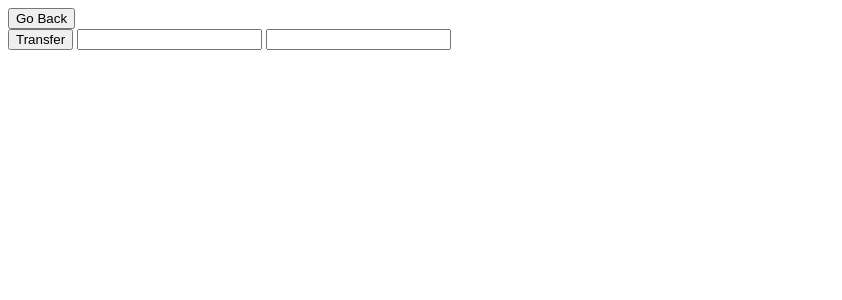
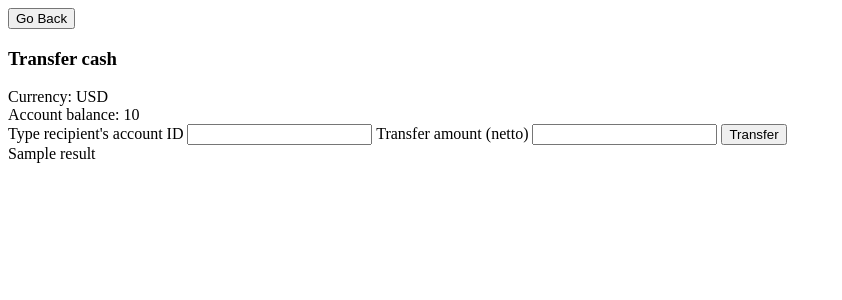
Before and after one commit to dairungarbayev/KaspiLab2021_DE_Project, a Django app: template webapp/templates/transfer.html in a window 1280 px wide. Shown: the top 300 px of the page, without its empty margins (0-842 px from the left). Run offline with Django 3.2, Linux system fonts and the light colour scheme; the template is opened without the code that fills it: most values are stand-ins (such as "Sample title", 1, 10 or a date in 2020).

Commit message:
Transfer page appearance improvement with result display.

```diff
--- a/webapp/templates/account_transactions.html
+++ b/webapp/templates/account_transactions.html
@@ -6,7 +6,7 @@
     <title>Accounts List</title>
 </head>
 <body>
-<button type="button" onclick="window.location='/accounts'">Go Back</button>
+<button type="button" onclick="window.location='/accounts'">Go to Accounts List</button>
 <button type="button" onclick="window.location='{{account.id_}}/transfer'">Transfer</button>
 <button type="button" onclick="window.location='{{account.id_}}/deposit_cash'">Deposit cash</button>
 
--- a/webapp/templates/cash_deposit.html
+++ b/webapp/templates/cash_deposit.html
@@ -2,6 +2,7 @@
 <html lang="en">
 <head>
     <meta charset="UTF-8">
+    <link href="https://cdn.jsdelivr.net/npm/bootstrap@5.1.3/dist/css/bootstrap.min.css" rel="stylesheet" integrity="sha384-1BmE4kWBq78iYhFldvKuhfTAU6auU8tT94WrHftjDbrCEXSU1oBoqyl2QvZ6jIW3" crossorigin="anonymous">
     <title>Cash deposit</title>
 </head>
 <body>
--- a/webapp/templates/transfer.html
+++ b/webapp/templates/transfer.html
@@ -8,11 +8,28 @@
 
 <button type="button" onclick="window.location='/accounts/{{source_account.id_}}'">Go Back</button>
 
+<div class="row d-flex justify-content-center flex-nowrap">
+    <h3>Transfer cash</h3>
+</div>
+
+<div>
+<label>Currency: {{source_account.currency}}</label>
+</div>
+
+<div>
+<label>Account balance: {{source_account.balance}}</label>
+</div>
+
 <form method="post">
-    <input id="transfer" type="submit" value="Transfer">
-    <input type="text" name="amount">
-    <input type="text" name="target_account">
+    <label for="target_account_field">Type recipient's account ID</label>
+    <input type="text" name="target_account" id="target_account_field" size="20">
+    <label for="amount_field">Transfer amount (netto)</label>
+    <input type="text" name="amount" id="amount_field">
+    <input type="submit" value="Transfer">
 </form>
 
+<div>
+<label>{{result}}</label>
+</div>
 </body>
 </html>
--- a/webapp/views.py
+++ b/webapp/views.py
@@ -92,7 +92,7 @@ def create_account(request: HttpRequest) -> HttpResponse:
 
 def transfer(request: HttpRequest, account_id: UUID) -> HttpResponse:
     source_account = database.get_account(account_id)
-
+    result = ""
     if request.method == 'POST':
         form = forms.TransferCashForm(request.POST)
         if form.is_valid():
@@ -111,7 +111,7 @@ def transfer(request: HttpRequest, account_id: UUID) -> HttpResponse:
             result = transaction_manager.transfer(transaction)
             # if result == "Successful transaction":
             #     return HttpResponseRedirect(reverse('transactions_list'))
-    return render(request, "transfer.html", context={"source_account": source_account})
+    return render(request, "transfer.html", context={"source_account": source_account, "result": result})
 
 
 def deposit_cash(request: HttpRequest, account_id: UUID) -> HttpResponse:
```
